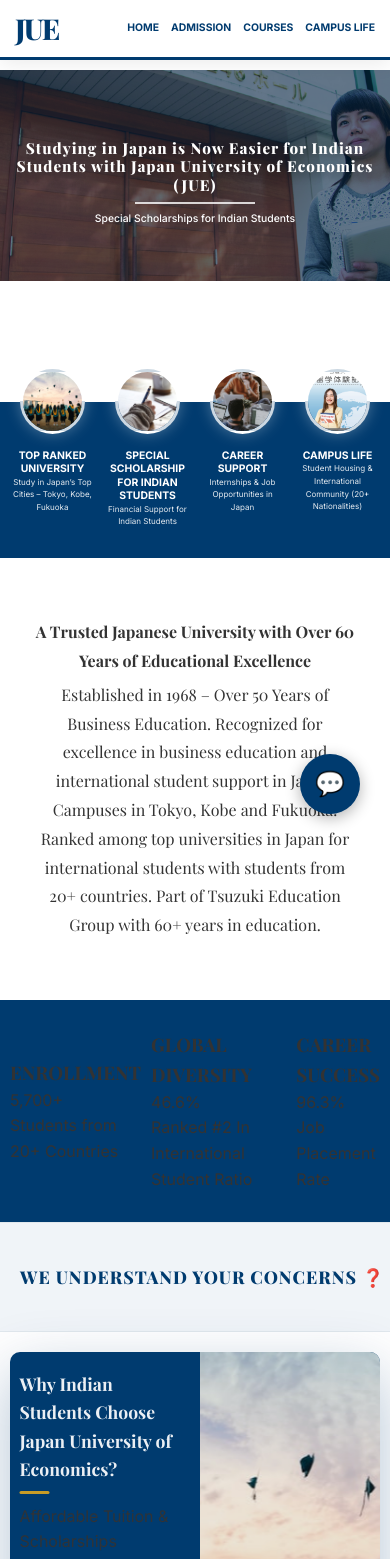
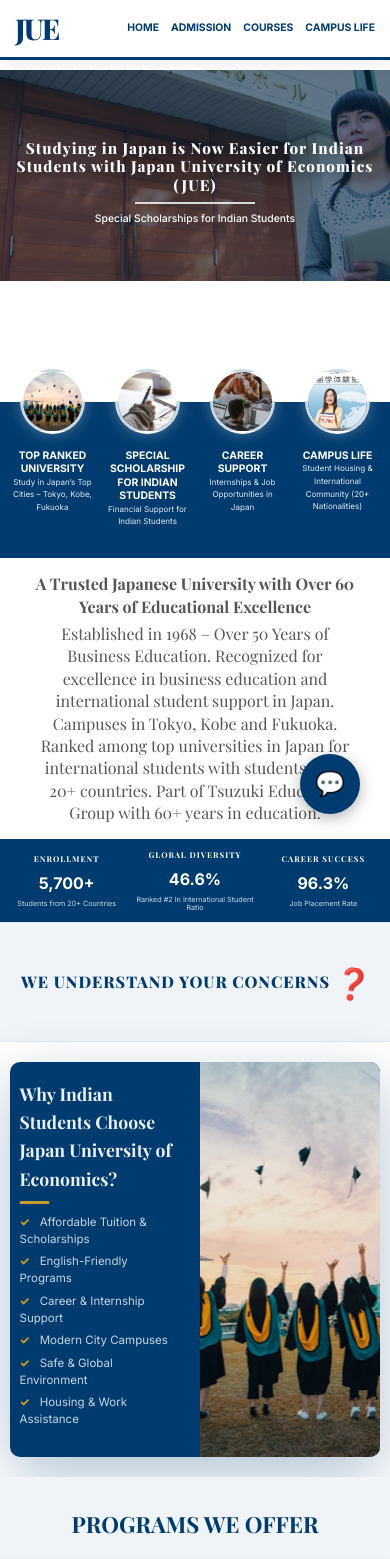
Before and after one commit to CHEHAK-SALUJA/JUE-landing-page-3, a React (Vite) app in the folder JUE-landing-page/frontend/: page / in a window 390 px wide. Shown: the top 1559 px of the page. Built offline with nearby package versions, Linux system fonts and the light colour scheme.

Commit message:
changes app.jsx

```diff
--- a/JUE-landing-page/frontend/src/index.css
+++ b/JUE-landing-page/frontend/src/index.css
@@ -159,7 +159,7 @@
 }
 
 .hero-line {
-  width: 400px; /* Shorter line */
+  width: 1500px; /* Shorter line */
   max-width: 80%;
   height: 2px;
   background: #ffffff !important;
@@ -253,67 +253,59 @@
 
 /* About Section Styling */
 .about {
-  padding: 60px 20px;
-  max-width: 1000px;
+  padding: 15px 20px; /* Drastically reduced vertical padding */
+  max-width: 1400px; /* Even wider to fit more text on one line */
   margin: 0 auto;
   text-align: center;
 }
 
 .about-text {
   font-family: 'Playfair Display', serif;
-  font-size: 1.15rem;
-  line-height: 1.8;
-  color: #333;
+  font-size: 0.95rem; /* Further reduced size */
+  line-height: 1.4; /* Tighter line height */
+  color: #555;
+  margin: 0;
 }
 
 /* Stats (Numbers) Row */
+/* Stats (Numbers) Row - Redesigned to match image */
 .stats-numbers-row {
   background: var(--primary-color);
-  padding: 50px 5%;
-  display: flex;
-  justify-content: center;
-  gap: 30px;
-}
-
-.stats-box {
-  background: white;
+  padding: 60px 10%;
+  display: flex !important;
+  justify-content: space-around;
+  gap: 20px;
+  color: white;
+  text-align: center;
+}
+
+.stat-unit {
   flex: 1;
   max-width: 300px;
-  height: 120px;
-  display: flex;
-  align-items: center;
-  justify-content: center;
-  box-shadow: 0 10px 20px rgba(0, 0, 0, 0.1);
-  transition: transform 0.3s ease;
-}
-
-.stats-box:hover {
-  transform: translateY(-5px);
-}
-
-.stats-box-content {
-  text-align: center;
-}
-
-.stats-box h3 {
+}
+
+.stat-label {
+  font-family: 'Playfair Display', serif;
   font-size: 1.1rem;
-  color: #333;
-  margin-bottom: 8px;
+  font-weight: 700;
+  margin-bottom: 20px;
+  color: #ffffff;
+  letter-spacing: 1px;
+  text-transform: uppercase;
+}
+
+.stat-number {
+  font-size: 3.2rem;
+  font-weight: 800;
+  color: #ffffff;
   font-family: 'Inter', sans-serif;
-  text-transform: uppercase;
-  letter-spacing: 1px;
-}
-
-.number-val {
-  font-size: 2.2rem;
-  font-weight: 800;
-  color: var(--primary-color);
-  font-family: serif;
-}
-
-/* Stats Section - Old (Removed in favor of stats-numbers-row) */
-.stats {
-  display: none;
+  margin-bottom: 10px;
+}
+
+.stat-subtext {
+  font-size: 0.85rem;
+  opacity: 0.8;
+  font-weight: 400;
 }
 
 /* Community Section */
@@ -353,11 +345,26 @@
 
 .community-home-text {
   color: var(--primary-color);
-  font-size: 2rem;
+  font-size: 2.2rem;
   font-weight: 800;
   text-transform: uppercase;
   letter-spacing: 1px;
   margin: 0;
+  display: flex !important;
+  align-items: center;
+  justify-content: center;
+  gap: 15px;
+}
+
+.animated-emoji {
+  display: inline-block;
+  font-size: 2.8rem;
+  animation: emojiPop 2s ease-in-out infinite;
+}
+
+@keyframes emojiPop {
+  0%, 100% { transform: scale(1); }
+  50% { transform: scale(1.3) rotate(10deg); }
 }
 
 @media (max-width: 768px) {
@@ -436,8 +443,14 @@
   }
 
   .community-home-text {
-    font-size: 1.1rem;
+    font-size: 1rem !important; /* Smaller to fit one line */
     white-space: nowrap;
+    gap: 8px;
+    padding: 0 5px;
+  }
+
+  .animated-emoji {
+    font-size: 1.5rem !important; /* Still relatively big compared to text */
   }
 }
 
@@ -1071,11 +1084,25 @@
   border-radius: 2px;
 }
 
-.feature-slider-text p {
+.feature-slider-text p,
+.feature-list li {
   font-size: 1.05rem;
   color: rgba(255, 255, 255, 0.85);
   line-height: 1.8;
+  margin-bottom: 5px;
+}
+
+.feature-list {
+  list-style: none;
+  padding: 0;
   margin-bottom: 30px;
+}
+
+.feature-list li::before {
+  content: '✓';
+  color: #DAA520;
+  margin-right: 10px;
+  font-weight: 800;
 }
 
 .feature-slider-dots {
@@ -1149,10 +1176,15 @@
     margin-top: 8px;
   }
 
-  .feature-slider-text p {
+  .feature-slider-text p,
+  .feature-list li {
     font-size: 0.72rem;
     line-height: 1.5;
-    margin-bottom: 14px;
+    margin-bottom: 5px;
+  }
+
+  .feature-list {
+    margin-bottom: 10px;
   }
 
   .feature-slider-image {
@@ -1610,22 +1642,28 @@
 
   .stats-numbers-row {
     flex-direction: row !important;
-    gap: 10px !important;
-    padding: 30px 10px !important;
-  }
-
-  .stats-box {
-    flex: 1 !important;
-    height: 90px !important;
-    width: auto !important;
-  }
-
-  .stats-label {
-    font-size: 0.65rem !important;
-  }
-
-  .number-val {
-    font-size: 1.2rem !important;
+    gap: 5px !important;
+    padding: 10px 5px !important;
+    justify-content: space-between !important;
+  }
+
+  .stat-unit {
+    flex: 1;
+  }
+
+  .stat-label {
+    font-size: 0.5rem !important;
+    margin-bottom: 5px !important;
+  }
+
+  .stat-number {
+    font-size: 1rem !important;
+    margin-bottom: 3px !important;
+  }
+
+  .stat-subtext {
+    font-size: 0.45rem !important;
+    line-height: 1.1;
   }
 
   .programs-grid {
```
